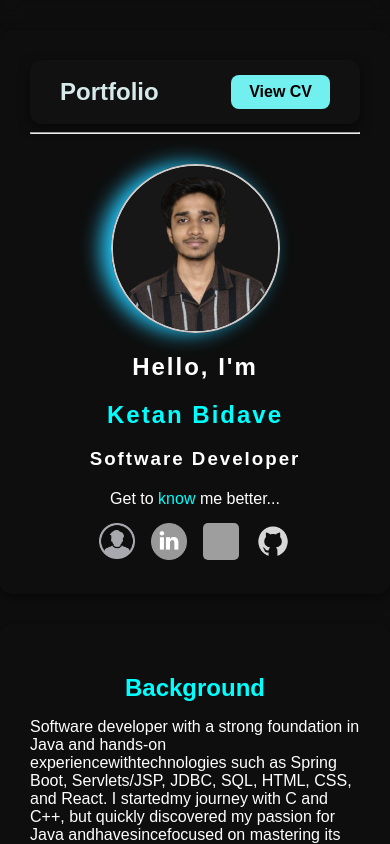
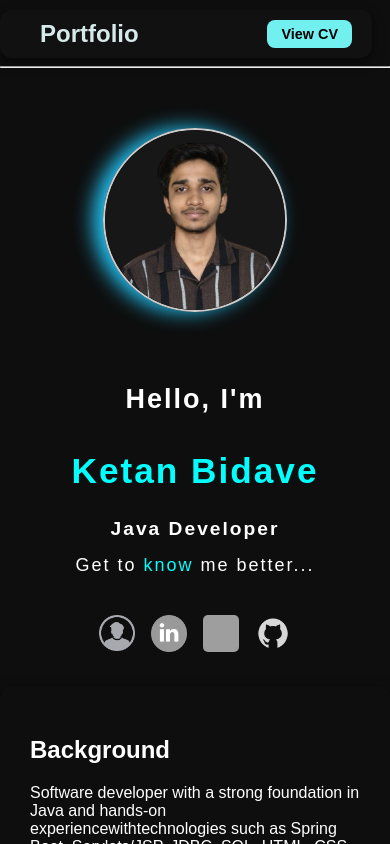
Before and after one commit to KetanB6/Portfolio-React, a React (Vite) app: page / in a window 390 px wide. Shown: the top 844 px of the page. Built offline with nearby package versions, Linux system fonts and the light colour scheme; grey boxes are pictures that could not be loaded.

Commit message:
update layout

```diff
--- a/src/components/Header.jsx
+++ b/src/components/Header.jsx
@@ -1,4 +1,3 @@
-import ScrollLink from "./ScrollLink";
 import SocialLinks from "./SocialLinks";
 import ProfilePic from "../assets/images/ProfilePic.png";
 import CV from "../assets/files/CV.pdf";
@@ -8,6 +7,7 @@ import { useEffect, useState } from "react";
 const Header = () => {
     const fullName = "Ketan Bidave";
     const [typedName, setTypedName] = useState("");
+    const scrollWin = () => window.scrollTo({ top: 650, behavior: "smooth" });
 
     useEffect(() => {
         let index = 0;
@@ -20,7 +20,7 @@ const Header = () => {
 
 
     return (
-        <div className="about card home mar">
+        <div className="home">
             <div className="header">
                 <h1 className="logo">Portfolio</h1>
                 <a href={CV} target="_blank" className="download-btn">
@@ -29,13 +29,18 @@ const Header = () => {
             </div>
 
             <hr />
-            <img src={ProfilePic} className="profile_pic" />
-            <div className="intro">
-                <h2 id="iam">Hello, I'm</h2>
-                <h1 id="main">{typedName}</h1>
-                <h3 id="sub">Software Developer</h3>
+            <div className="name_pic">
+                <img src={ProfilePic} className="profile_pic" />
+                <div className="intro">
+                    <h2 id="iam">Hello, I'm</h2>
+                    <h1 id="main">{typedName}</h1>
+                    <h2 id="sub">Java Developer</h2>
+
+                    <span className="scrollToAbout" onClick={scrollWin}>Get to <font color="aqua">know</font> me better...</span>
+
+                </div>
+
             </div>
-            <ScrollLink />
             <SocialLinks />
 
         </div>
--- a/src/components/Projects.jsx
+++ b/src/components/Projects.jsx
@@ -8,11 +8,10 @@ import BankingApp from "../assets/images/BankingApp.png";
 import HotelApp from "../assets/images/HMS_J.png";
 
 const projects = [
-  { id: "TinyCut", title: "TinyCut: Web based URL Shortner", img: TinyCut, github: "https://github.com/KetanB6/TinyCut", link: "https://tiny-cut.vercel.app/", description: "Solution to convert long URL into short URL..." },
-  { id: "ViewOne", title: "ViewOne: Share it once, then it gone", img: OneView, github: "https://github.com/KetanB6/CurrencyConverterApp", link: "https://currencyconverterapp-vczn.onrender.com", description: "Currency Converter Web App..." },
-  { id: "padarth", title: "Padarth: Ingredient Info. Provider", img: Padarth, github: "https://github.com/KetanB6/Padarth", link: null, description: "Padarth is a web-based ingredient analysis tool..." },
-  { id: "mindCalc", title: "MindCalc: Mental Calculation", img: MindCalc, github: "https://github.com/KetanB6/MindCalc", link: "https://mindcalc.onrender.com", description: "MindCalc is a browser-based game..." },
-  { id: "library", title: "Library Management System", img: LibraryApp, github: "https://github.com/KetanB6/LibraryWebApp", link: "https://librarywebapp-kwdf.onrender.com", description: "Library Management System Web App..." },
+  { id: "TinyCut", title: "TinyCut: Web based URL Shortner", img: TinyCut, github: "https://github.com/KetanB6/TinyCut", link: "https://tiny-cut.vercel.app/", description: "TinyCut is a simple URL shortener built with Spring Boot and React that converts long links into short, easy-to-share ones. The backend generates unique short codes and maps them to original URLs, while the frontend retrieves and redirects using those codes. It provided hands-on experience with REST APIs, API integration, and full-stack deployment." },
+  { id: "ViewOne", title: "ViewOne: Share it once, then it gone", img: OneView, github: "https://github.com/KetanB6/OneView", link: "https://one-view.vercel.app/", description: "Built OneView, a web app where users can save a message, get a unique code, and view it once—after that, it’s deleted from the database. I developed the backend in Spring Boot (REST + JPA) while learning the Spring Framework, and set up the frontend in React (with some help from ChatGPT).✨ This kind of “view-once” message system can be useful in the real world for securely sharing sensitive information like temporary passwords, confidential notes, or private links." },
+  { id: "padarth", title: "Padarth: Ingredient Info. Provider", img: Padarth, github: "https://github.com/KetanB6/Padarth", link: null, description: "Padarth is a web-based ingredient analysis tool that lets users scan, upload, or search ingredients to check their health safety. It captures or uploads images, extracts text, and processes it using Gemini AI to fetch ingredient details. The results are displayed via JSP for a smooth user experience. Built with HTML, CSS, JavaScript, Servlets, and JSP, the project strengthened skills in backend development and API integration." },
+  { id: "mindCalc", title: "MindCalc: Mental Calculation", img: MindCalc, github: "https://github.com/KetanB6/MindCalc", link: "https://mindcalc.onrender.com", description: "MindCalc is a browser-based math game that challenges users to solve problems under time pressure. It features timed addition challenges, score tracking, and a clean, responsive UI. Built with Java Servlets, HTML, and CSS, it strengthened skills in session-based logic, backend handling, and frontend design." },
   { id: "banking", title: "Banking Application With JDBC", img: BankingApp, github: "", link: "", description: "Banking Management System in Java/JDBC..." },
   { id: "hms_j", title: "Hotel Management System With JDBC", img: HotelApp, github: "", link: "", description: "Console-based Hotel Reservation System..." }
 ];
@@ -23,11 +22,11 @@ const Projects = ({ openProject, visibleProject, closeProject }) => {
       <h2 className="sub contain">Projects</h2><br />
       <div className="proj_container projects_container">
         {projects.map((p) => (
-            <div className="pbox" key={p.id}>
-                <div >
-                    <img src={p.img} alt={p.title} className="proj" onClick={() => openProject(p.id)} />
-                    <div>{p.title}</div>
-                </div>
+          <div className="pbox" key={p.id}>
+            <div >
+              <img src={p.img} alt={p.title} className="proj" onClick={() => openProject(p.id)} />
+              <div>{p.title}</div>
+            </div>
           </div>
         ))}
       </div>
--- a/src/components/ScrollLink.jsx
+++ /dev/null
@@ -1,11 +0,0 @@
-const ScrollLink = () => {
-  const scrollWin = () => window.scrollTo({ top: 650, behavior: "smooth" });
-
-  return (
-    <a className="scroll_link" href="#" onClick={scrollWin}>
-      Get to <font color="aqua">know</font> me better...
-    </a>
-  );
-};
-
-export default ScrollLink;
--- a/src/index.css
+++ b/src/index.css
@@ -7,7 +7,11 @@ body, html {
   color: #fff;
   scrollbar-width: thin;
   scrollbar-color: #23c6f8 #1a1a1a;
+  width: 100%;
+  overflow-x: hidden;
 }
+
+
 
 /* Header container */
 .header {
@@ -19,6 +23,49 @@ body, html {
   border-radius: 12px;
   box-shadow: 0 4px 12px rgba(0,0,0,0.5);
 }
+
+.name_pic{
+  display: flex;
+  min-height: 80vh;
+  justify-content: space-between;
+  padding-left: 10vw;
+  padding-right: 10vw;
+  align-items: center;
+}
+
+/* Profile picture */
+.profile_pic {
+  width: 300px;
+  height: 300px;
+  border-radius: 50%;
+  border: 2px solid #ccc;
+  box-shadow: -10px 0px 20px 0px rgb(35, 198, 248);
+  transition: transform 0.3s, box-shadow 0.3s;
+}
+.profile_pic:hover {
+  transform: scale(1.05);
+  box-shadow: 10px 0px 20px 0px rgb(35, 198, 248);
+}
+
+/* Intro / headings */
+.intro {
+  text-align: left;
+  letter-spacing: 2px;
+  cursor: pointer;
+  margin-top: 0px;
+  min-width: 50vw;
+  font-size: 30px;
+  height: auto;
+}
+
+#main {
+  width: 45vw;
+  height: auto;
+  line-height: 15px;
+  font-size: 5rem;
+  color: aqua;
+}
+
 
 /* Portfolio text (logo/title) */
 .header .logo {
@@ -95,51 +142,11 @@ body, html {
   cursor: pointer;
 }
 
-/* Profile picture */
-.home .profile_pic {
-  display: block;
-  width: 165px;
-  height: 165px;
-  border-radius: 50%;
-  border: 2px solid #ccc;
-  margin: 30px auto 0;
-  box-shadow: -10px 0px 20px 0px rgb(35, 198, 248);
-  transition: transform 0.3s, box-shadow 0.3s;
-}
-.home .profile_pic:hover {
-  transform: scale(1.05);
-  box-shadow: 10px 0px 20px 0px rgb(35, 198, 248);
-}
 
-/* Intro / headings */
-.intro {
-  letter-spacing: 2px;
-  cursor: pointer;
-  text-align: center;
-  margin-top: 20px;
-}
-
-#main {
-  font-size: 2.5rem;
-  color: aqua;
-}
-
-.sub.contain {
-  text-align: center;
-  margin-bottom: 15px;
-  color: aqua;
-}
 
 /* Scroll link */
-.scroll_link {
-  display: block;
-  text-align: center;
-  margin-top: 20px;
-  color: white;
-  text-decoration: none;
-  cursor: pointer;
-}
-.scroll_link:hover {
+
+.scrollToAbout:hover {
   color: aqua;
 }
 
@@ -147,7 +154,8 @@ body, html {
 .social {
   display: flex;
   justify-content: center;
-  margin-top: 15px;
+  margin-top: -40px;
+  margin-left: -60px;
 }
 .social a { margin: 0 8px; }
 .social img {
@@ -245,6 +253,7 @@ body, html {
   cursor: pointer;
   color: black;
 }
+
 .small_adj { padding: 10px 20px; }
 .more1.more2 {
   padding: 5px 15px;
@@ -254,11 +263,89 @@ body, html {
 .more1.more2:hover { background-color: #00ffffaa; }
 
 /* Responsive */
+/* Responsive */
 @media(max-width: 768px) {
-  .proj { width: 200px; height: 120px; }
-  #main { font-size: 1.5rem; }
-  .profile_pic { width: 150px; height: 150px; }
-  .pbox { width: 40vw; }
-  .projects_container { height: 70vh; }
-  .header .logo { font-size: 1.5rem; }
+  .header {
+    margin-top: 10px;
+    flex-direction: flex;
+    width: 80vw;
+    align-items: flex-start;
+    padding: 10px 20px;
+    padding-left: 40px;
+  }
+
+
+  .header .logo {
+    font-size: 1.5rem;
+    margin-bottom: 0px;
+  }
+
+  .download-btn {
+    align-self: flex-end;
+    font-size: 0.9rem;
+    padding: 6px 14px;
+  }
+
+  .name_pic {
+    flex-direction: column;
+    text-align: center;
+    padding: 0 20px;
+    margin-top: 20px;   /* reduce from 50px */
+    min-height: auto;   /* override 80vh */
+  }
+
+  .profile_pic {
+    width: 180px;
+    height: 180px;
+    margin: 0 auto 5px;  /* very small gap below */
+    margin-top: 40px;
+  }
+
+  .intro {
+    display: flex;
+    flex-wrap: wrap;
+    justify-content: center;
+    font-size: 18px;
+    line-height: 20px;
+    margin: 0;           /* remove big gaps */
+    margin-top: 50px;     /* tiny spacing only */
+    min-width: auto;
+  }
+
+  #main {
+    font-size: 2.2rem;
+    line-height: 2rem;
+    width: auto;
+    padding: 0;
+  }
+
+  #sub {
+    font-size: 1.2rem;
+    margin-top: 8px;
+  }
+
+  .social {
+    margin-top: 20px;
+  }
+
+  .proj {
+    width: 200px;
+    height: 120px;
+  }
+
+  .pbox {
+    width: 90%;
+  }
+
+  .projects_container {
+    height: auto;
+    max-height: 70vh;
+  }
+
+  .social {
+  display: flex;
+  justify-content: center;
+  margin-top: 40px;
+  margin-left: 0px;
 }
+}
```
